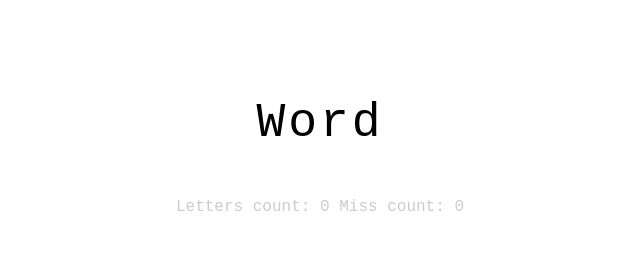
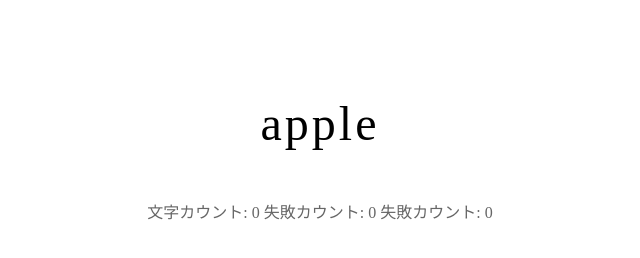
Before and after one commit to rusuru/abc, a plain HTML site: page index.html in a window 1280 px wide. Shown: the whole page, without its empty margins (320-960 px from the left). Drawn offline with Linux system fonts and the light colour scheme.

Commit message:
JSに基本的な設定

```diff
--- a/index.html
+++ b/index.html
@@ -8,8 +8,10 @@
 <body>
 	<p id="target">Word</p>
 	<p class="info">
-		Letters count: <span id="score">0</span>
-		Miss count: <span id="miss">0</span>
+		文字カウント: <span id="score">0</span>
+		失敗カウント: <span id="miss">0</span>
+		失敗カウント: <span id="miss">0</span>
 	</p>
+<script src="script.js"></script>
 </body>
 </html>
--- /dev/null
+++ b/script.js
@@ -0,0 +1,16 @@
+(function(){
+'use strict';
+
+var currentWord = 'apple';
+var currentLocation = 0;
+var score = 0;
+var miss = 0;
+var target = document.getElementById('target');
+var scoreLabel = document.getElementById('score');
+var missLabel = document.getElementById('miss');
+
+target.textContent = currentWord;
+scoreLabel.textContent = score;
+missLabel.textContent = miss;
+
+}());
--- a/style.css
+++ b/style.css
@@ -2,7 +2,7 @@
 
 body {
   padding-top: 40px;
-  font-family: 'Courier New', sans-serif;
+  /*font-family: 'Courier New', sans-serif;*/
   text-align: center;
 }
 #target {
@@ -10,5 +10,5 @@ body {
   letter-spacing: 3px;
 }
 .info {
-  color: #ccc;
+  color: #666;
 }
```
